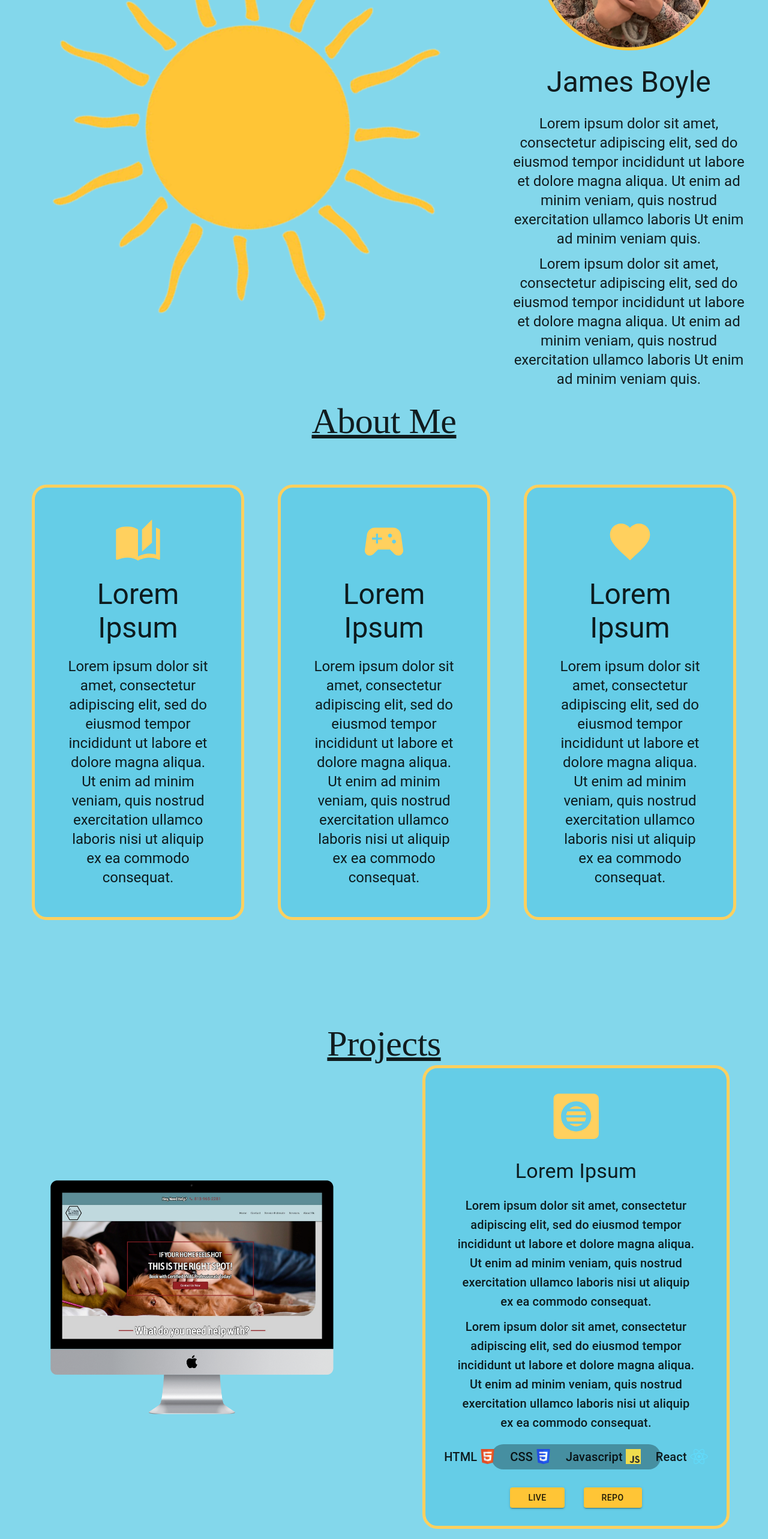
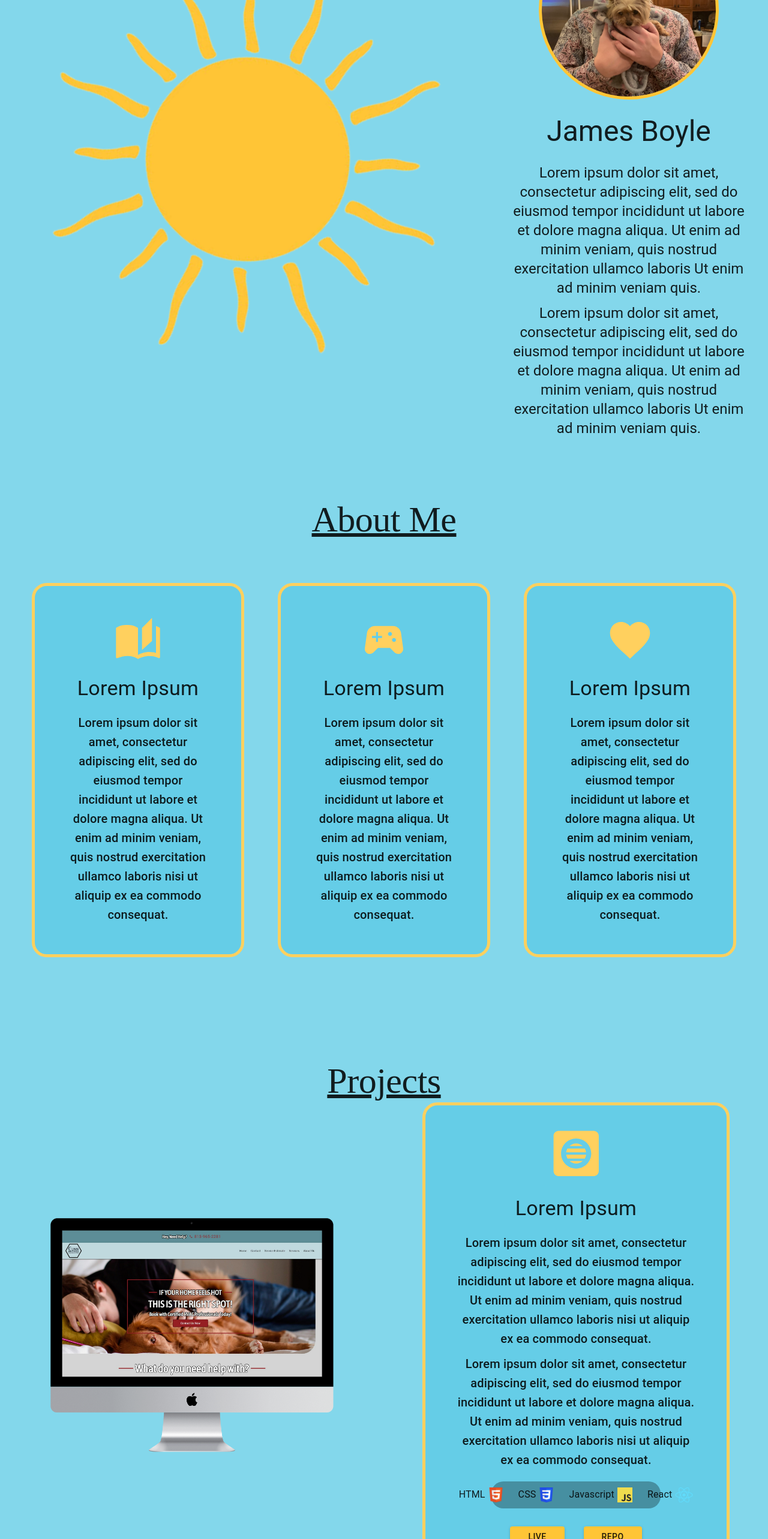
Before and after one commit to jamesdev4you/Portfolio, a React (Create React App) app: page / in a window 1280 px wide. Shown: the part 234-2800 px from the top of the page at 60% size. Built offline with nearby package versions, Linux system fonts and the light colour scheme.

Commit message:
responsive changes

```diff
--- a/src/PrimaryComponents/AboutPage.js
+++ b/src/PrimaryComponents/AboutPage.js
@@ -82,12 +82,12 @@ export default function AboutPage() {
               }}
             />
             <Typography
-              variant="h3"
+              variant="h4"
               sx={{ padding: "20px 0px", textAlign: "center" }}
             >
               {item.title}
             </Typography>
-            <Typography variant="h5" sx={{ textAlign: "center" }}>
+            <Typography variant="h6" sx={{ textAlign: "center" }}>
               {item.desc}
             </Typography>
           </Box>
--- a/src/PrimaryComponents/HomePage.js
+++ b/src/PrimaryComponents/HomePage.js
@@ -8,12 +8,12 @@ export default function HomePage() {
     <Box
       sx={{
         width: "100%",
-        height: "100vh",
+        height: "100%",
         backgroundColor: "primary.light",
         display: "flex",
-        alignItems: "center",
+        alignItems: { xs: "start", md: "space-around", lg: "space-around" },
         justifyContent: "space-around",
-        paddingTop: { xs: "400px", md: "px", lg: "100px" },
+        paddingTop: { xs: "100px", md: "100px", lg: "100px" },
       }}
     >
       <Box
--- a/src/PrimaryComponents/ProjectsPage.js
+++ b/src/PrimaryComponents/ProjectsPage.js
@@ -175,15 +175,15 @@ export default function ProjectsPage(props) {
               <Box
                 sx={{
                   display: "flex",
-                  flexDirection: { xs: "column", md: "row", lg: "row" },
+                  flexDirection: { xs: "column", md: "column", lg: "row" },
                   alignItems: "center",
                   justifyContent: "center",
                   border: { xs: "2px solid black", md: "none", lg: "none" },
                   gap: { xs: "5px", md: "15px", lg: "25px" },
-                  width: { xs: "90%", md: "100%", lg: "70%" },
+                  width: { xs: "90%", md: "70%", lg: "70%" },
                   borderRadius: "20px",
                   margin: { xs: "10px 0px", md: "20px 0px", lg: "20px 0px" },
-                  padding: "5px 0px",
+                  padding: "10px 0px",
                   backgroundColor: "primary.dark",
                 }}
               >
@@ -195,7 +195,7 @@ export default function ProjectsPage(props) {
                     gap: "5px",
                   }}
                 >
-                  <Typography variant="h6" sx={{ textAlign: "center" }}>
+                  <Typography variant="h7" sx={{ textAlign: "center" }}>
                     {item.htmlDesc}
                   </Typography>
                   <img
@@ -212,7 +212,7 @@ export default function ProjectsPage(props) {
                     justifyContent: "center",
                   }}
                 >
-                  <Typography variant="h6" sx={{ textAlign: "center" }}>
+                  <Typography variant="h7" sx={{ textAlign: "center" }}>
                     {item.cssDesc}
                   </Typography>
                   <img
@@ -229,7 +229,7 @@ export default function ProjectsPage(props) {
                     gap: "5px",
                   }}
                 >
-                  <Typography variant="h6" sx={{ textAlign: "center" }}>
+                  <Typography variant="h7" sx={{ textAlign: "center" }}>
                     {item.jsDesc}
                   </Typography>
                   <img
@@ -246,7 +246,7 @@ export default function ProjectsPage(props) {
                     gap: "5px",
                   }}
                 >
-                  <Typography variant="h6" sx={{ textAlign: "center" }}>
+                  <Typography variant="h7" sx={{ textAlign: "center" }}>
                     {item.reactDesc}
                   </Typography>
                   <img
```
Also changed, not shown: src/Images/gunnphone.png, src/Images/ptphone.png.
